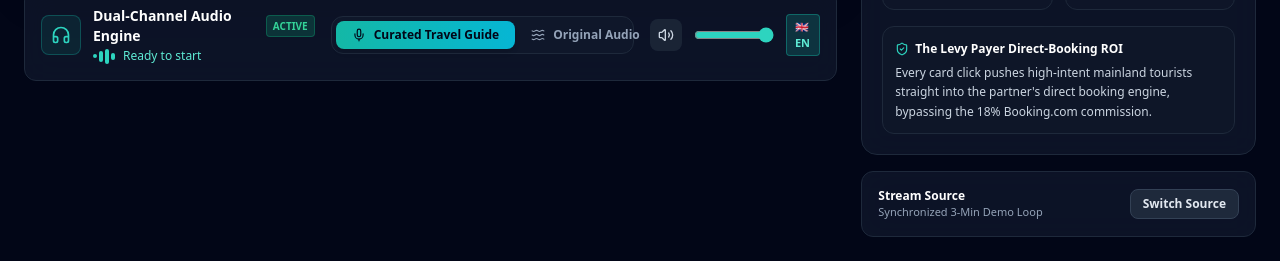
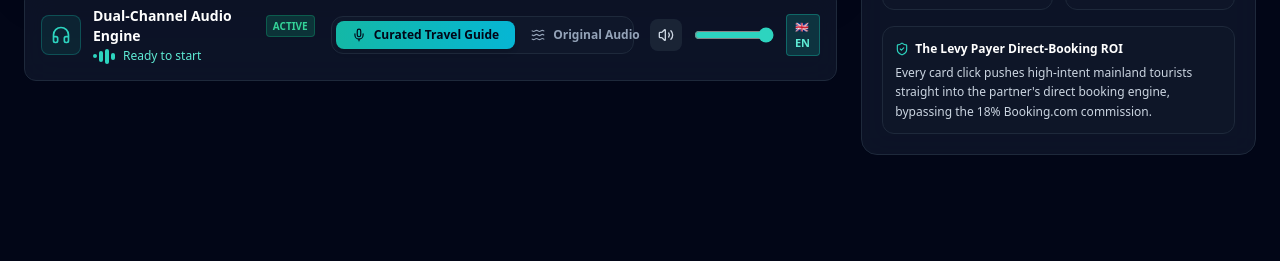
Before and after one commit to cy80rg101/ventnor-tour, a plain HTML site: page index.html in a window 1280 px wide. Shown: the part 577-838 px from the top of the page. After the commit the page ends 800 px from the top, so only its background shows below. Drawn offline with nearby package versions, Linux system fonts and the light colour scheme.

Commit message:
Remove Stream Source and Synchronized 3-Min Demo Loop block

```diff
--- a/index.html
+++ b/index.html
@@ -343,16 +343,7 @@
         </div>
       </div>
 
-      <!-- LIVE WEB FEED SWITCH -->
-      <div class="glass-panel p-4 rounded-xl border border-slate-800 flex items-center justify-between text-xs">
-        <div>
-          <div class="font-bold text-white">Stream Source</div>
-          <div class="text-slate-400 text-[11px]" id="source-label">Synchronized 3-Min Demo Loop</div>
-        </div>
-        <button onclick="toggleSource()" class="px-3 py-1.5 rounded-lg bg-slate-800 hover:bg-slate-700 text-slate-200 border border-slate-700 font-semibold transition">
-          Switch Source
-        </button>
-      </div>
+
 
     </div>
 
@@ -857,31 +848,7 @@
       tvEl.classList.toggle('hidden');
     }
 
-    // Toggle Source between Synchronized MP4 & Live YouTube Feed
-    function toggleSource() {
-      const v = document.getElementById('tour-video');
-      const f = document.getElementById('yt-live-frame');
-      const lbl = document.getElementById('source-label');
 
-      if (!isLiveStream) {
-        v.pause();
-        sceneAudios.forEach(a => a.pause());
-        ambientAudio.pause();
-        v.classList.add('hidden');
-        f.src = "https://www.youtube.com/embed/CmsVx-EJU5A?autoplay=1&mute=1";
-        f.classList.remove('hidden');
-        lbl.innerText = "Live YouTube Stream (Raw)";
-        isLiveStream = true;
-      } else {
-        f.src = "";
-        f.classList.add('hidden');
-        v.classList.remove('hidden');
-        v.play();
-        lbl.innerText = "Synchronized 3-Min Demo Loop";
-        isLiveStream = false;
-        syncAudioEngine();
-      }
-    }
   </script>
 
 </body>
```
